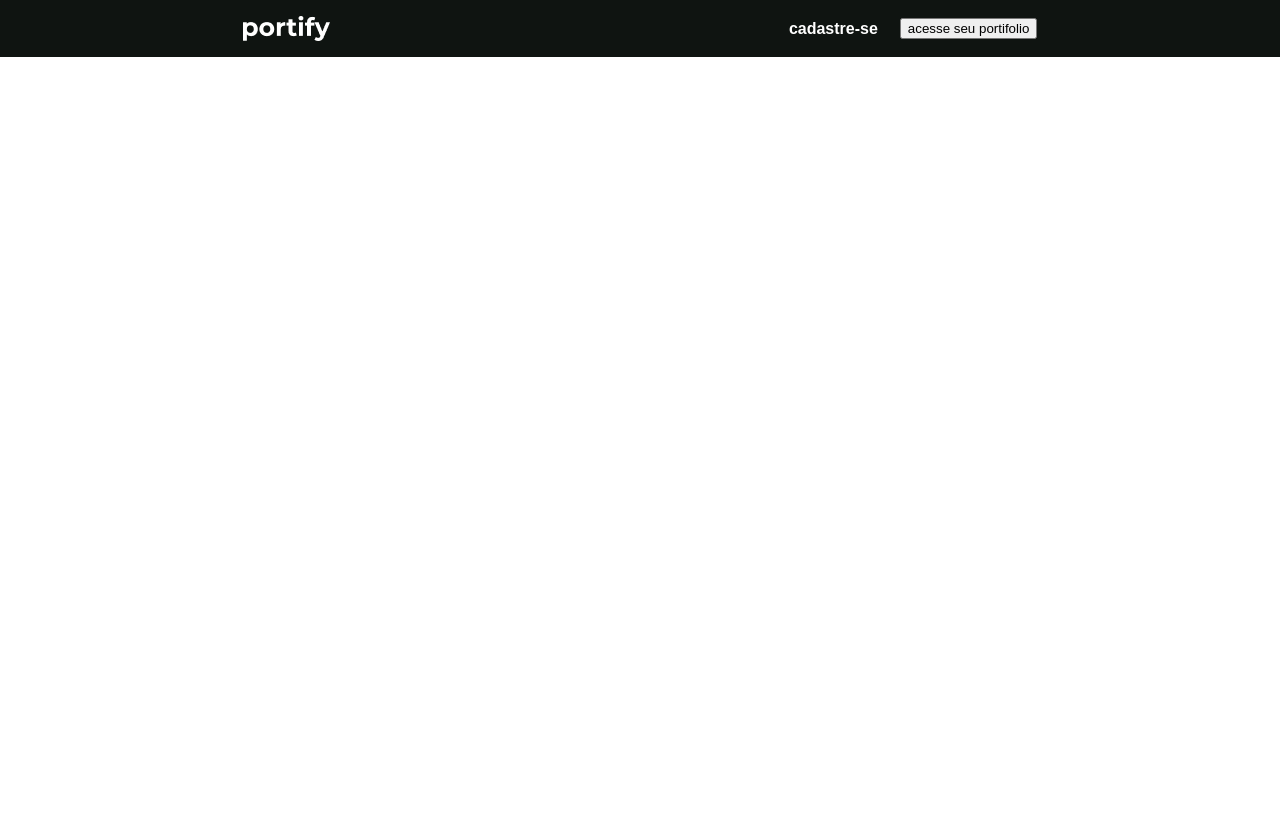
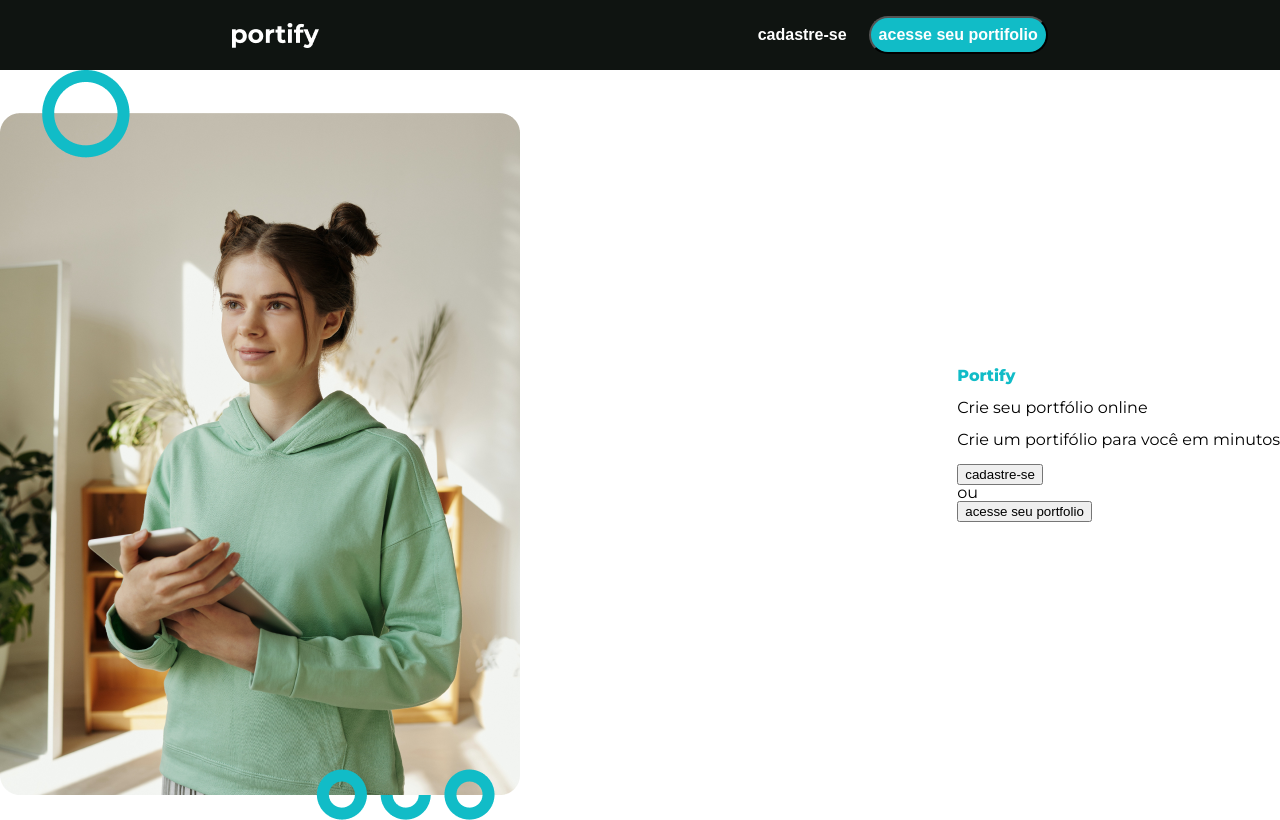
Before and after one commit to Grupo-Entrega-Projeto-Portify/Entrega-Portify, a React (Vite) app: page / in a window 1280 px wide. Built offline with nearby package versions, Linux system fonts and the light colour scheme.

Commit message:
Realizado Criação de HomePage

```diff
--- a/src/Pages/HomePage/index.tsx
+++ b/src/Pages/HomePage/index.tsx
@@ -1,8 +1,12 @@
 import React from "react"
-import { HeaderCadastroPage } from "../../components/HomePageComponents/Header"
+import { HeaderHomePage } from "../../components/HomePageComponents/Header"
+import { SectionHomePage } from "../../components/HomePageComponents/Section"
 
 export const HomePage = () => {
     return (
-        <HeaderCadastroPage />
+        <>
+            <HeaderHomePage />
+            <SectionHomePage />
+        </>
     )
 }
--- a/src/components/HomePageComponents/Header/index.tsx
+++ b/src/components/HomePageComponents/Header/index.tsx
@@ -1,14 +1,14 @@
 import React from "react"
 import Logo from "../../../assets/Logo.png"
-import { DivHeader, ButtonRegister, LogoImg, HeaderStyled } from "./styled"
+import { ButtonLogin, DivHeader, ButtonRegister, LogoImg, HeaderStyled } from "./styled"
 
-export const HeaderCadastroPage = () => {
+export const HeaderHomePage = () => {
     return (
         <HeaderStyled>
             <LogoImg src={Logo} />
             <DivHeader>
                 <ButtonRegister>cadastre-se</ButtonRegister>
-                <button>acesse seu portifolio</button>
+                <ButtonLogin>acesse seu portifolio</ButtonLogin>
             </DivHeader>
         </HeaderStyled>
     )
--- a/src/components/HomePageComponents/Header/styled.ts
+++ b/src/components/HomePageComponents/Header/styled.ts
@@ -26,3 +26,13 @@ export const DivHeader = styled.div`
 display: flex;
 gap: 1rem;
 `
+
+export const ButtonLogin = styled.button`
+background-color: var(--color-primary);
+border-radius: 255px;
+cursor: pointer;
+color: var(--background);
+font-size: var(--600);
+font-weight: var(--600);
+padding: 0.5rem;
+`
--- /dev/null
+++ b/src/components/HomePageComponents/Section/index.tsx
@@ -0,0 +1,21 @@
+import React from "react"
+import ImgWoman from "../../../assets/HomePage/ImgSection.png"
+import { LogoSection, DivInformations, ImgStyled, SectionStyled } from "./styled"
+
+export const SectionHomePage = () => {
+    return (
+        <SectionStyled>
+            <ImgStyled src={ImgWoman} />
+            <DivInformations>
+                <LogoSection>Portify</LogoSection>
+                <h3>Crie seu portfólio online</h3>
+                <p>Crie um portifólio para você em minutos</p>
+                <div>
+                    <button>cadastre-se</button>
+                    <p>ou</p>
+                    <button>acesse seu portfolio</button>
+                </div>
+            </DivInformations>
+        </SectionStyled>
+    )
+}
--- /dev/null
+++ b/src/components/HomePageComponents/Section/styled.ts
@@ -0,0 +1,24 @@
+import styled from "styled-components"
+
+export const SectionStyled = styled.section`
+display: flex;
+justify-content: space-between;
+align-items: center;
+`
+
+export const ImgStyled = styled.img`
+Width: 520px;
+Height: 749.58px;
+`
+
+export const DivInformations = styled.div`
+display: flex;
+flex-direction: column;
+gap:1rem;
+`
+
+export const LogoSection = styled.h2`
+font-size: var(--800);
+font-weight: var(--800);
+color: var(--color-primary);
+`
```
Also changed, not shown: src/assets/HomePage/ImgSection.png (added).
